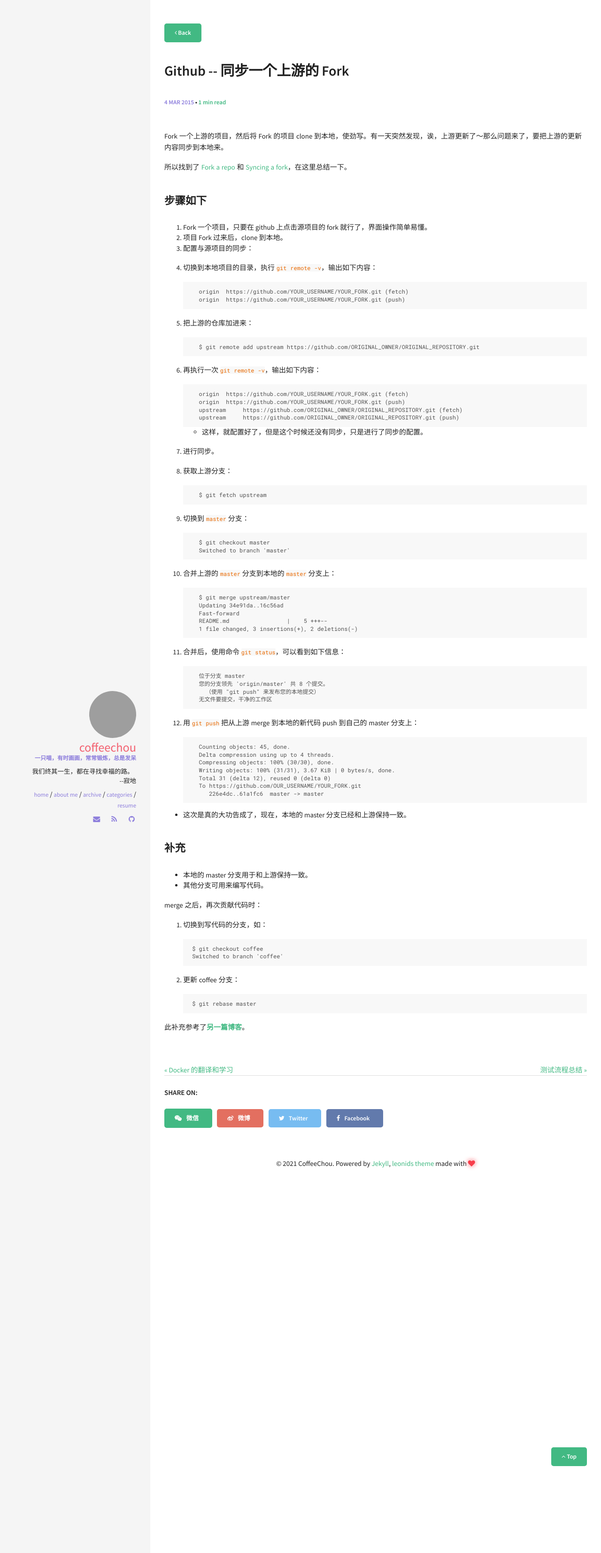
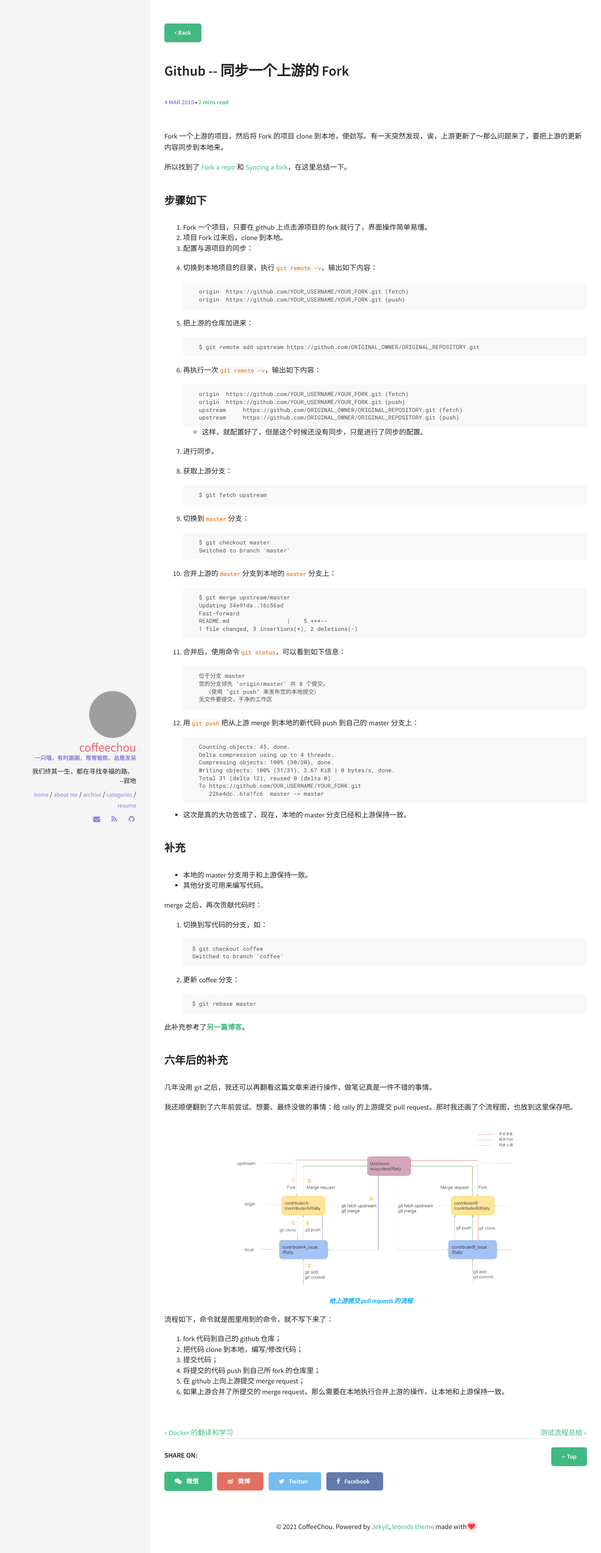
Before and after one commit to CoffeeChou/CoffeeChou.github.io, a Jekyll site: the page built from _posts/2015-03-04-syncing-a-fork.md, in a window 1280 px wide. Shown: the whole page at 47% size. Built offline with Jekyll 4.4.1, drawn with Linux system fonts in a browser that asks for light colours; comment, search, counter and statistics services are not loaded; grey boxes are pictures that could not be loaded.

Commit message:
complement: how to contribute to upstream
Signed-off-by: CoffeeChou <coffee.zyr@gmail.com>

```diff
--- a/_posts/2015-03-04-syncing-a-fork.md
+++ b/_posts/2015-03-04-syncing-a-fork.md
@@ -109,3 +109,20 @@
     ~~~
 
 此补充参考了[**另一篇博客**](http://blog.blkart.org/?p=333)。
+
+### 六年后的补充
+
+几年没用 git 之后，我还可以再翻看这篇文章来进行操作，做笔记真是一件不错的事情。
+
+我还顺便翻到了六年前尝试、想要、最终没做的事情：给 rally 的上游提交 pull request。那时我还画了个流程图，也放到这里保存吧。
+
+{% include image.html src="/img/pr_to_upstream.png" alt="" desc="给上游提交 pull requests 的流程" %}
+
+流程如下，命令就是图里用到的命令，就不写下来了：
+
+1. fork 代码到自己的 github 仓库；
+1. 把代码 clone 到本地，编写/修改代码；
+1. 提交代码；
+1. 将提交的代码 push 到自己所 fork 的仓库里；
+1. 在 github 上向上游提交 merge request；
+1. 如果上游合并了所提交的 merge request，那么需要在本地执行合并上游的操作，让本地和上游保持一致。
```
Also changed, not shown: img/pr_to_upstream.png (added).
